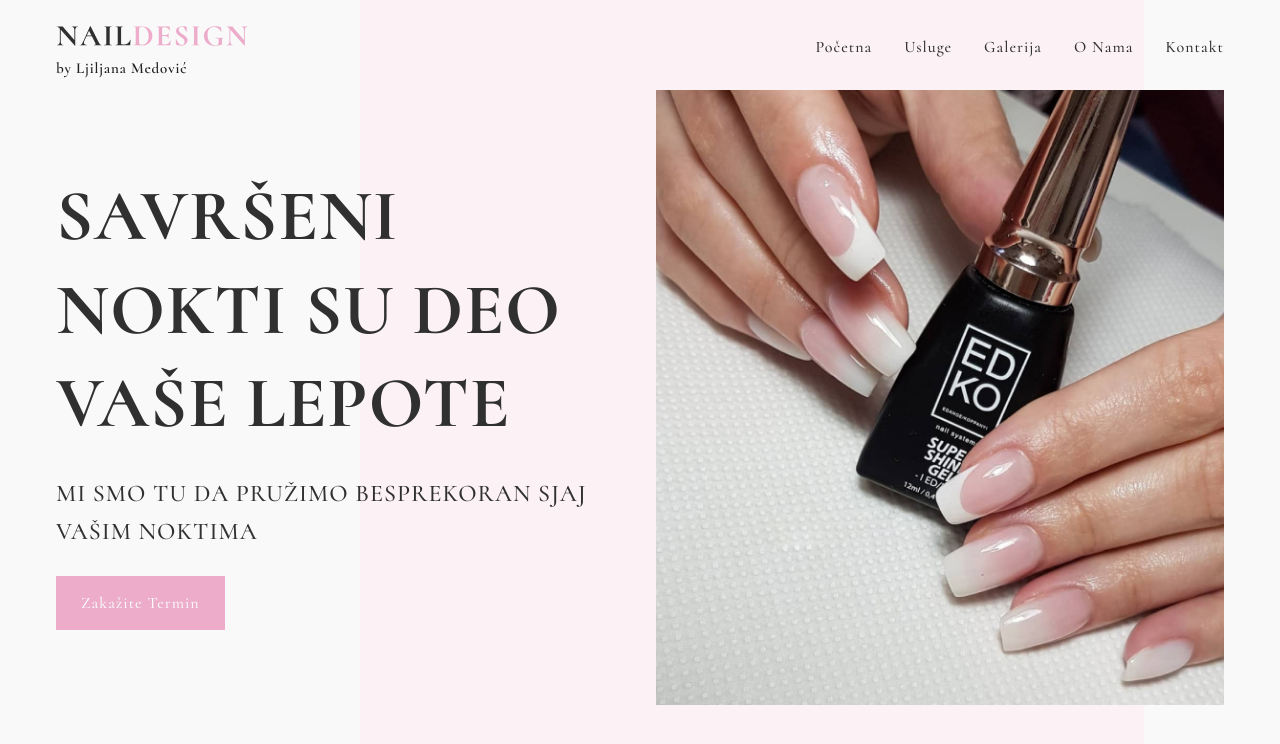
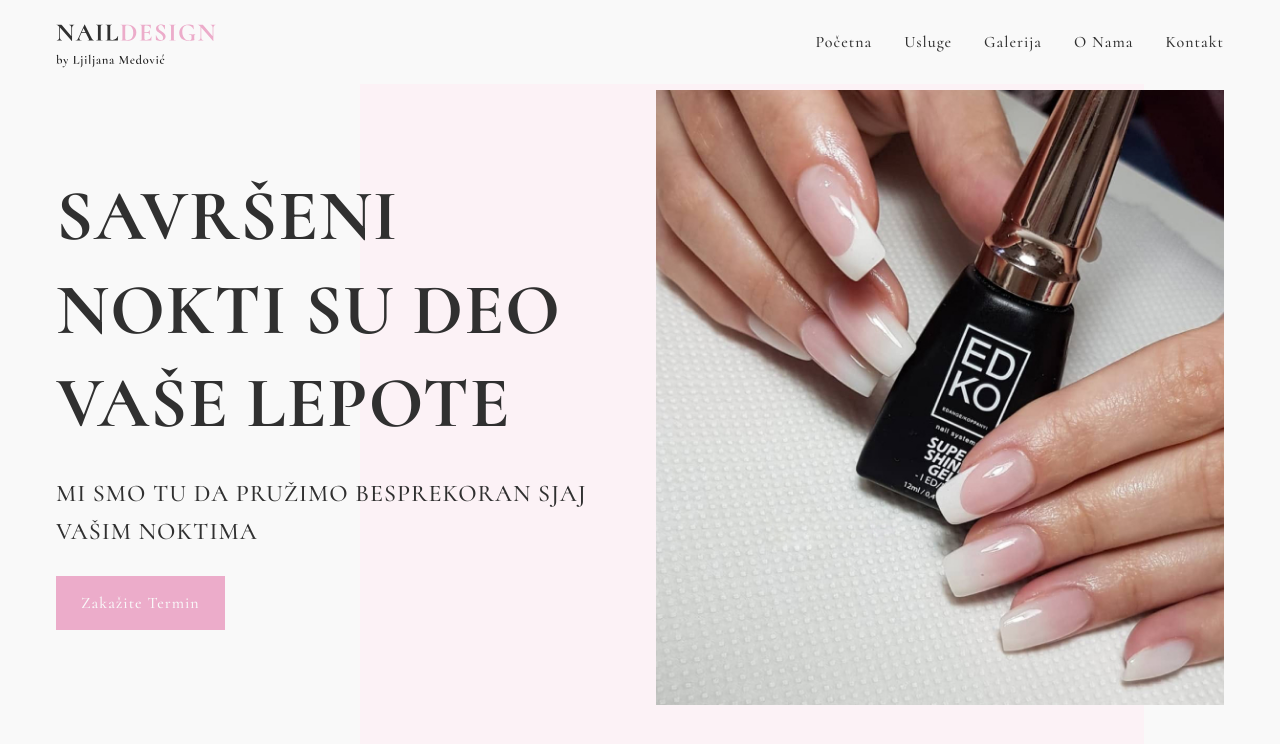
Before and after one commit to stefanelli990/nail-design, a plain HTML site: page index.html in a window 1280 px wide. Drawn offline with Linux system fonts and the light colour scheme.

Commit message:
last change

```diff
--- a/styles/_utilities.scss
+++ b/styles/_utilities.scss
@@ -1,5 +1,5 @@
 .logo {
-    width: 12rem;
+    width: 10rem;
 }
 
 .btn {
--- a/styles/style.scss
+++ b/styles/style.scss
@@ -19,7 +19,7 @@
 
     @include sm {
         box-shadow: unset;
-        background-color: transparent;
+
     }
     .container {
         @include container(1rem, 1200px);
```
Also changed, not shown: styles/style.css, 1 other file.
